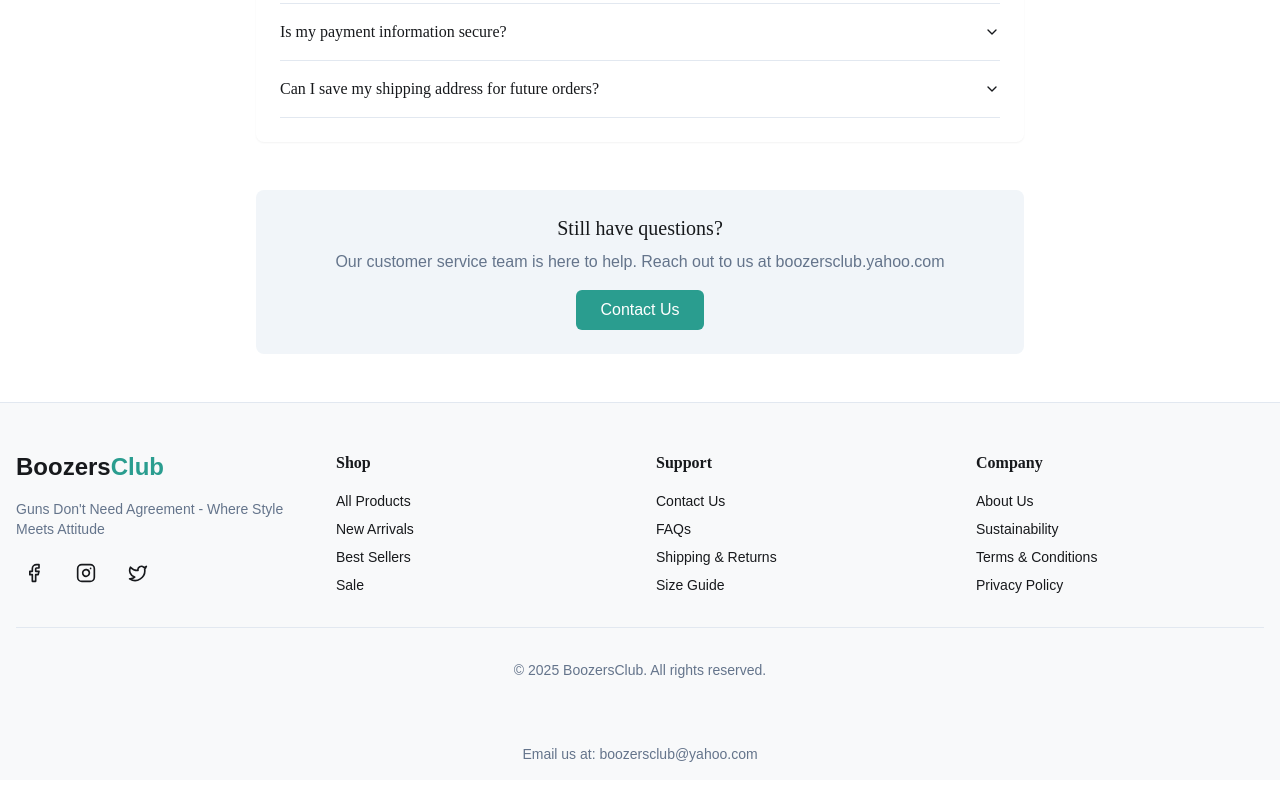
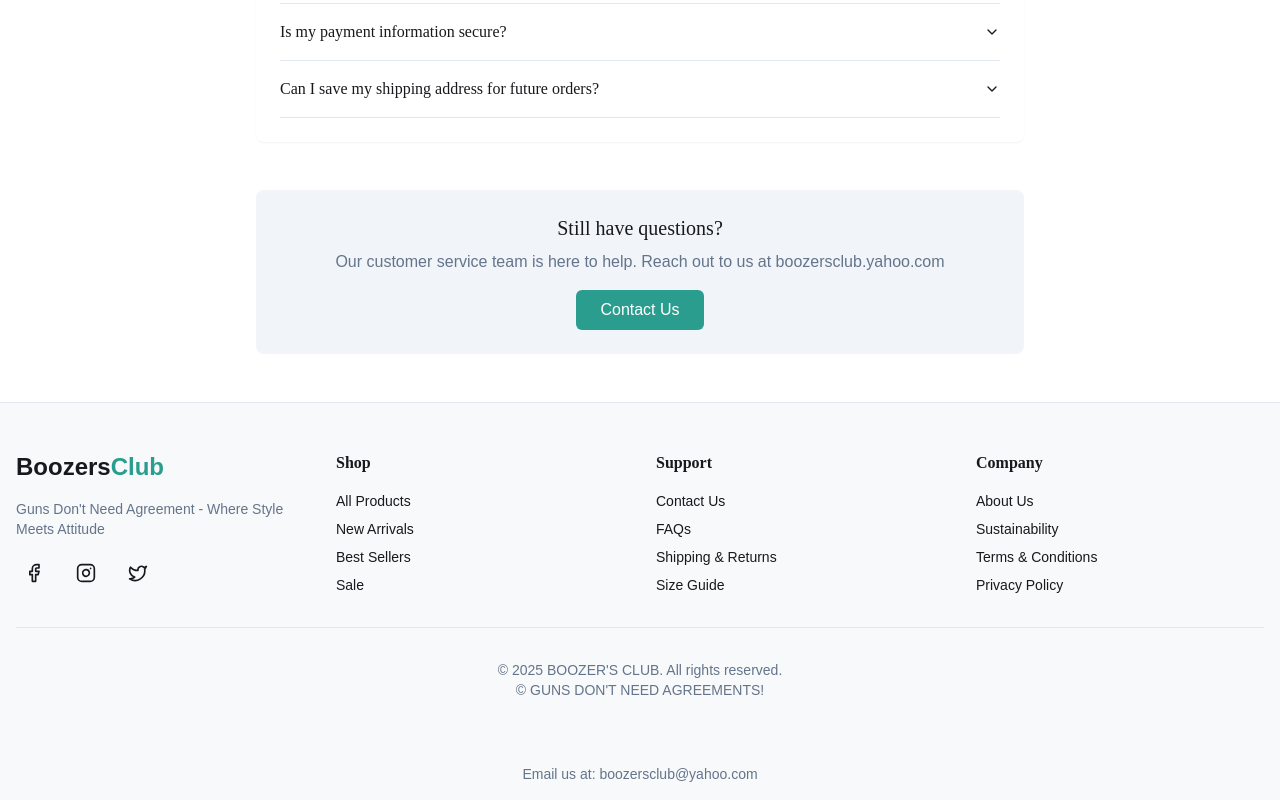
Before and after one commit to aravind0878/BOOZERS-CLUB, a React (Vite) app: page /faq in a window 1280 px wide. Shown: the part 1552-2352 px from the top of the page. Built offline with nearby package versions, Linux system fonts and the light colour scheme.

Commit message:
Update Footer.tsx

```diff
--- a/src/components/Footer.tsx
+++ b/src/components/Footer.tsx
@@ -113,7 +113,8 @@ const Footer = () => {
         </div>
 
         <div className="border-t border-border mt-8 pt-8 text-sm text-muted-foreground text-center">
-          <p>&copy; {new Date().getFullYear()} BoozersClub. All rights reserved.</p>
+          <p>&copy; {new Date().getFullYear()} BOOZER'S CLUB. All rights reserved.</p>
+          <p>&copy; GUNS DON'T NEED AGREEMENTS!</p>
         </div>
       </div>
 
```
